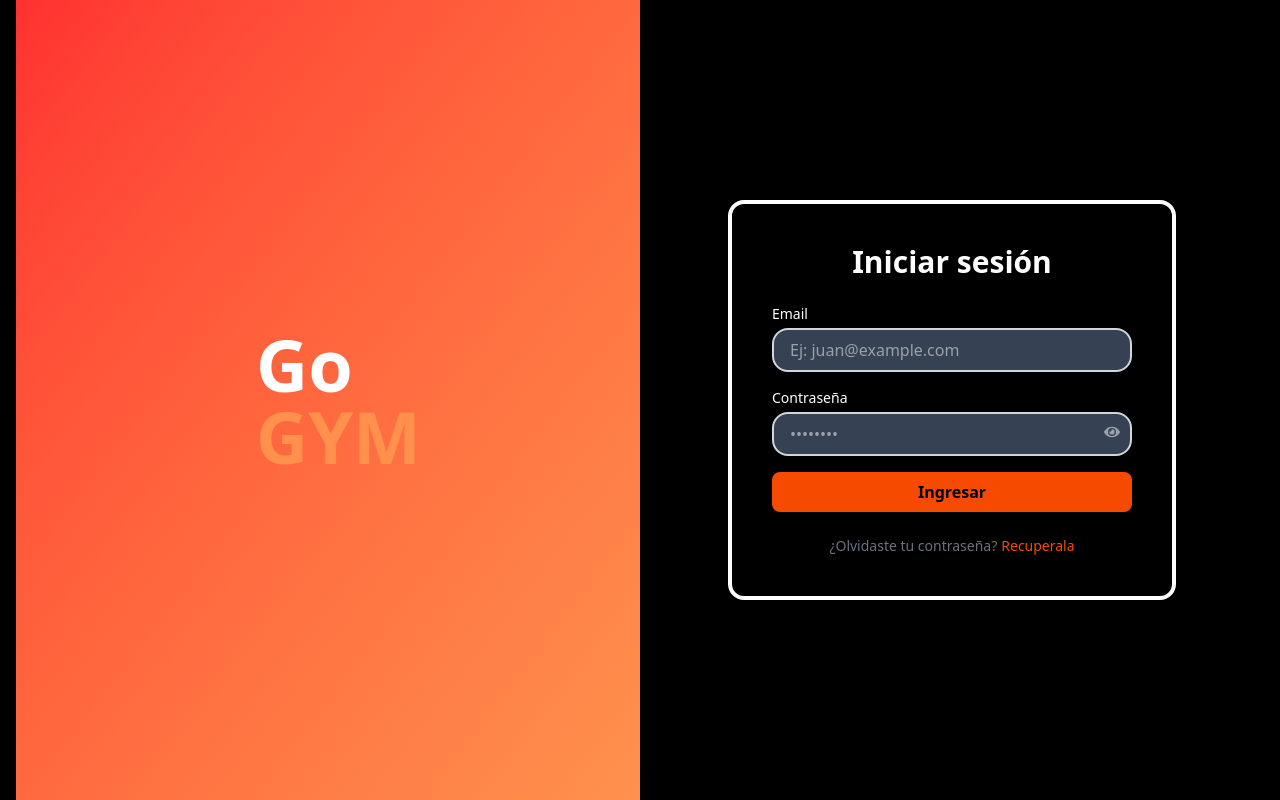
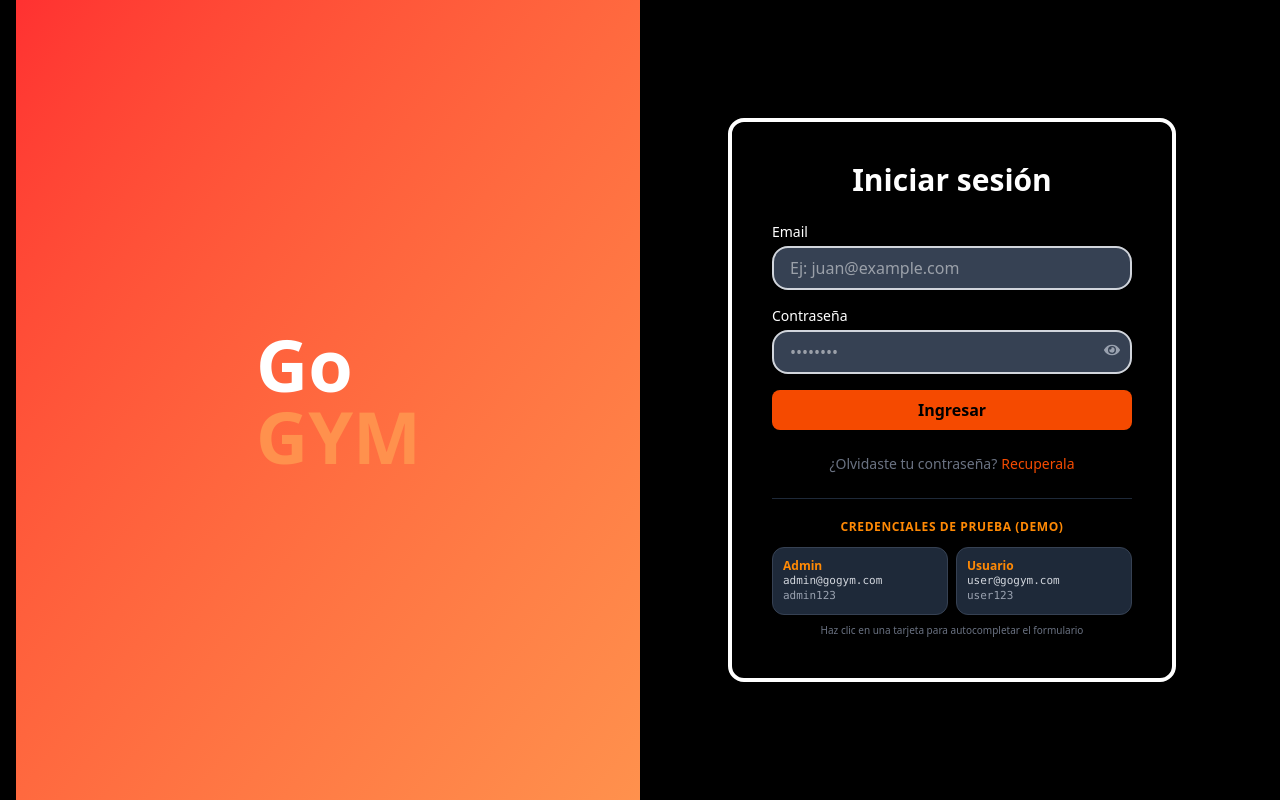
Before and after one commit to KLGomez/GoGYM-Demo, a React (Vite) app: page / in a window 1280 px wide. Built offline with nearby package versions, Linux system fonts and the light colour scheme.

Commit message:
feat(auth): agregar tarjetas de credenciales de prueba con autocompletado en login de demo

```diff
--- a/src/components/LoginForm.jsx
+++ b/src/components/LoginForm.jsx
@@ -90,6 +90,43 @@ export default function LoginForm({ onLogin, error: propError }) {
                 ¿Olvidaste tu contraseña?
                 <a href="#" className="text-orange-600 hover:underline ml-1">Recuperala</a>
             </p>
+
+            {/* Credenciales de prueba para la demo */}
+            <div className="mt-6 pt-5 border-t border-gray-800">
+                <p className="text-xs uppercase font-bold text-orange-400 tracking-wider text-center mb-3">
+                    Credenciales de prueba (Demo)
+                </p>
+                <div className="grid grid-cols-2 gap-2 text-xs">
+                    <button
+                        type="button"
+                        onClick={() => {
+                            setEmail("admin@gogym.com");
+                            setPassword("admin123");
+                        }}
+                        className="bg-gray-800 hover:bg-gray-700 border border-gray-700 hover:border-orange-500 text-left p-2.5 rounded-xl transition-all cursor-pointer group"
+                    >
+                        <p className="font-bold text-orange-400 group-hover:text-white">Admin</p>
+                        <p className="text-gray-300 font-mono text-[11px] truncate">admin@gogym.com</p>
+                        <p className="text-gray-400 font-mono text-[11px]">admin123</p>
+                    </button>
+
+                    <button
+                        type="button"
+                        onClick={() => {
+                            setEmail("user@gogym.com");
+                            setPassword("user123");
+                        }}
+                        className="bg-gray-800 hover:bg-gray-700 border border-gray-700 hover:border-orange-500 text-left p-2.5 rounded-xl transition-all cursor-pointer group"
+                    >
+                        <p className="font-bold text-orange-400 group-hover:text-white">Usuario</p>
+                        <p className="text-gray-300 font-mono text-[11px] truncate">user@gogym.com</p>
+                        <p className="text-gray-400 font-mono text-[11px]">user123</p>
+                    </button>
+                </div>
+                <p className="text-[10px] text-gray-500 text-center mt-2">
+                    Haz clic en una tarjeta para autocompletar el formulario
+                </p>
+            </div>
         </div>
     );
 }
```
Also changed, not shown: 1 other file (tests, documents, lock files or other folders).
